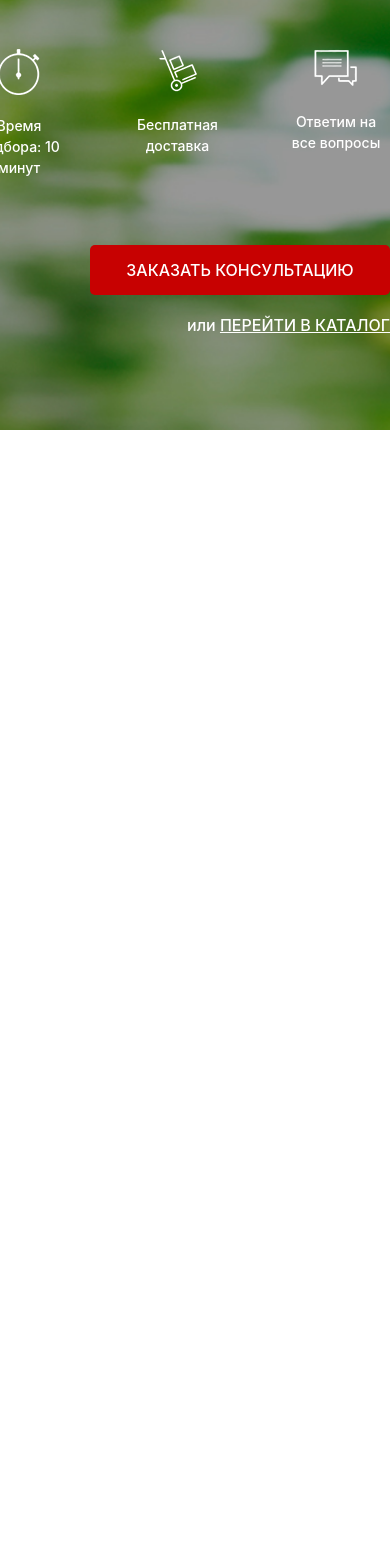
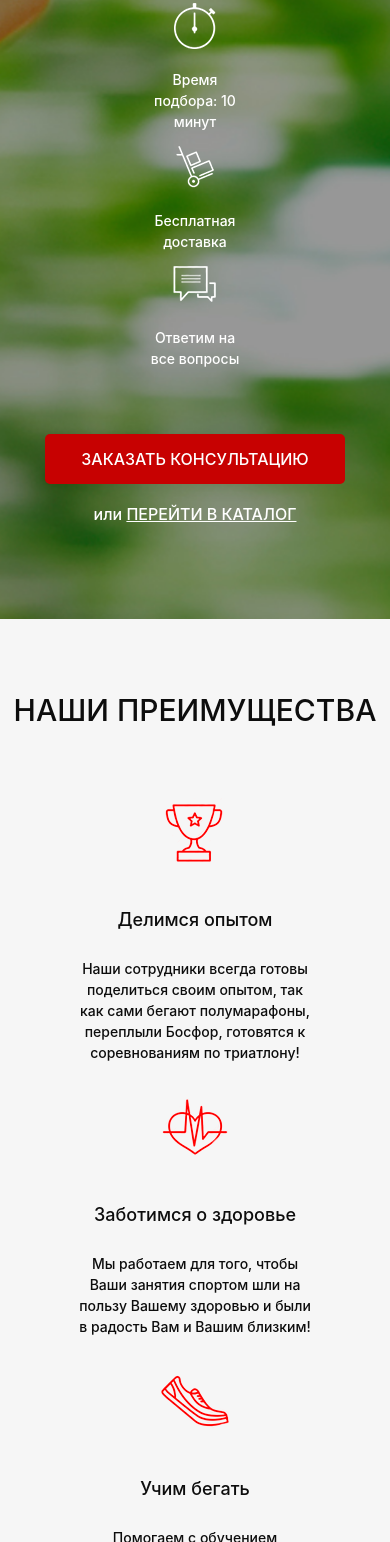
Before and after one commit to Instep1/Project-3-Heart_Rate_Monitor_Shop, a website: page src/index.html in a window 390 px wide. Shown: the part 458-2000 px from the top of the page. Before the commit the page ends 888 px from the top, so only its background shows below. Drawn offline with Linux system fonts and the light colour scheme.

Commit message:
feat: Second section has been added, and existing sections have been adapted

```diff
--- a/src/index.html
+++ b/src/index.html
@@ -50,8 +50,35 @@
                     <a href="#">ПЕРЕЙТИ В КАТАЛОГ</a>
                 </div>
             </div>
-
         </div>
     </div>
+
+    <div class="advantages">
+        <div class="container">
+            <div class="title">НАШИ ПРЕИМУЩЕСТВА</div>
+            <div class="advantages__wrapper">
+                <div class="advantages__items">
+                    <img src="icons/second_screen/cup.png" alt="cup">
+                    <div class="advantages__title">Делимся опытом</div>
+                    <div class="advantages__descr">Наши сотрудники всегда готовы поделиться своим опытом,
+                        так как сами бегают полумарафоны, переплыли Босфор, готовятся к соревнованиям по триатлону!</div>
+                </div>
+                <div class="advantages__items">
+                    <img src="icons/second_screen/heart.png" alt="heart">
+                    <div class="advantages__title">Заботимся о здоровье</div>
+                    <div class="advantages__descr">Мы работаем для того,
+                        чтобы Ваши занятия спортом шли на пользу Вашему здоровью и были в радость Вам и Вашим близким!</div>
+                </div>
+                <div class="advantages__items">
+                    <img src="icons/second_screen/shoe.png" alt="shoe">
+                    <div class="advantages__title">Учим бегать</div>
+                    <div class="advantages__descr">Помогаем с обучением
+                        правильной технике бега!
+                        Дружим с крупнейшей школой бега в России - <span>I LOVE RUNNING.</span></div>
+                </div>
+            </div>
+        </div>
+    </div>
+
 </body>
 </html>
--- /dev/null
+++ b/src/sass/base/_media.scss
@@ -0,0 +1,97 @@
+@media(max-width: 991px) {
+    .header {
+        padding: 0 35px;
+    }
+    .promo {
+        &__wrapper {
+            padding: 0 35px;
+        }
+    }
+}
+@media(max-width: 767px) {
+    .advantages {
+        &__wrapper {
+            flex-direction: column;
+            justify-content: center;
+            align-items: center;
+        }
+        &__items {
+            &:nth-child(2) {
+                margin-top: 30px;
+            }
+            &:nth-child(3) {
+                margin-top: 30px;
+            }
+        }
+    }
+}
+@media(max-width: 576px) {
+    .header {
+        &__phone {
+            font-size: 15px;
+        }
+        &__official {
+            display: none;
+        }
+        .button {
+            margin-top: 5px;
+        }
+    }
+    .promo {
+        &__icons {
+            width: 100%;
+            flex-direction: column;
+            margin: 65px auto;
+            margin-bottom: 0;
+            justify-content: center;
+            align-items: center;
+        }
+        &__icon {
+            margin-top: 13px;
+        }
+        .button_main {
+            margin: 65px auto;
+            margin-bottom: 0;
+        }
+        &__link {
+            margin: 18px auto;
+            margin-bottom: 0;
+        }
+        &__header {
+            text-align: center;
+        }
+        &__subheader {
+            text-align: center;
+        }
+    }
+}
+@media(max-width: 320px) {
+    .header {
+        flex-direction: column;
+        &__contacts {
+            margin-top: 10px;
+            text-align: center;
+        }
+        &__phone {
+            margin: 0 auto;
+        }
+    }
+    .promo {
+        &__header {
+            font-size: 32px;
+            text-align: center;
+        }
+        &__subheader {
+            font-size: 20px;
+            text-align: center;
+        }
+        &__icons {
+            display: none;
+        }
+        .button_main {
+            width: 253px;
+            margin: 65px auto;
+            margin-bottom: 0;
+        }
+    }
+}
--- /dev/null
+++ b/src/sass/blocks/_advantages.scss
@@ -0,0 +1,36 @@
+.advantages {
+    min-height: 472px;
+    background-color: #f6f6f6;
+    padding: 69px 0 81px 0;
+    &__wrapper {
+       display: flex;
+       justify-content: space-between;
+       margin-top: 65px;
+    }
+    &__items {
+        max-width: 243px;
+        img {
+            display: block;
+            margin: 0 auto;
+        }
+    }
+    &__title {
+        font-size: 18px;
+        margin-top: 38px;
+        font-weight: 500;
+        text-align: center;
+        color: #0d0d0d;
+    }
+    &__descr {
+        font-size: 14px;
+        font-weight: 500;
+        text-align: center;
+        margin-top: 25px;
+        color: #0d0d0d;
+        span {
+            color: #f00;
+            text-decoration: underline;
+            text-transform: uppercase;
+        }
+    }
+}
--- /dev/null
+++ b/src/sass/blocks/_titles.scss
@@ -0,0 +1,6 @@
+.title {
+    font-size: 30px;
+    font-weight: 500;
+    text-align: center;
+    color: #0d0d0d;
+}
--- a/src/sass/style.scss
+++ b/src/sass/style.scss
@@ -1,8 +1,13 @@
 @import 'base/variables';
+@import 'base/mixins';
 @import 'blocks/promo';
 @import 'blocks/headers';
 @import 'blocks/buttons';
+@import 'blocks/advantages';
+@import 'blocks/titles';
+@import 'base/media';
 * {
+    box-sizing: border-box;
     font-family: 'Museo Sans Cyrl' sans-serif;
 }
 .container {
```
Also changed, not shown: src/css/style.min.css.
